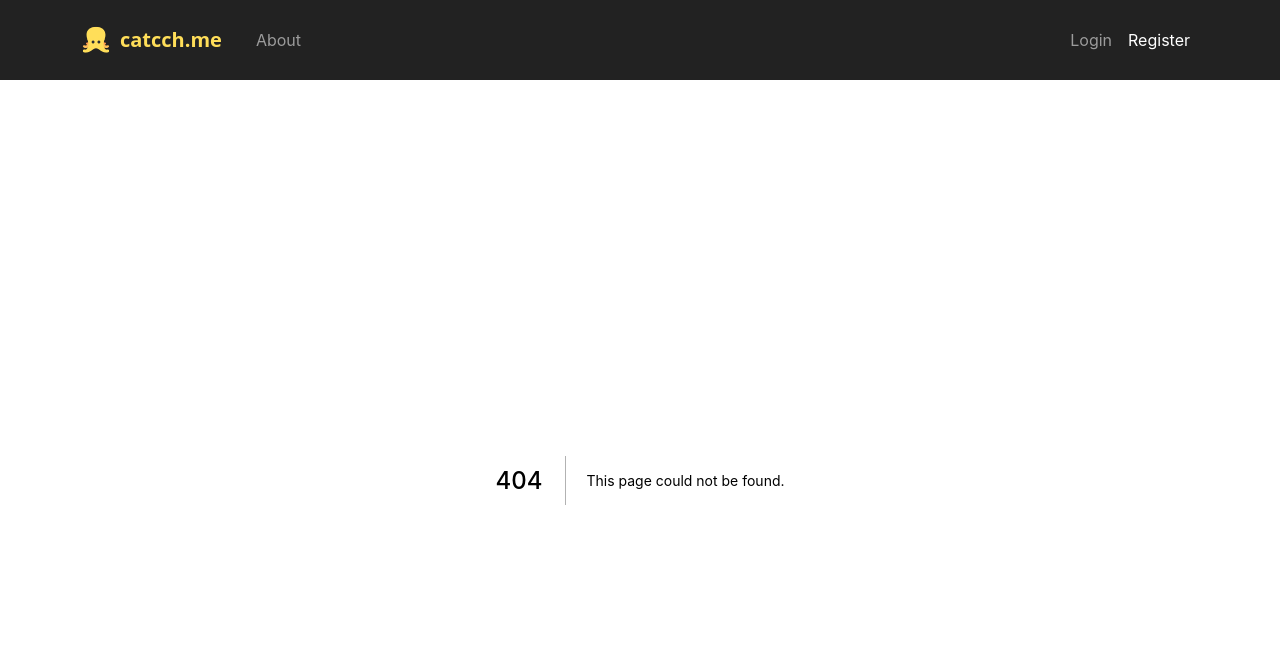
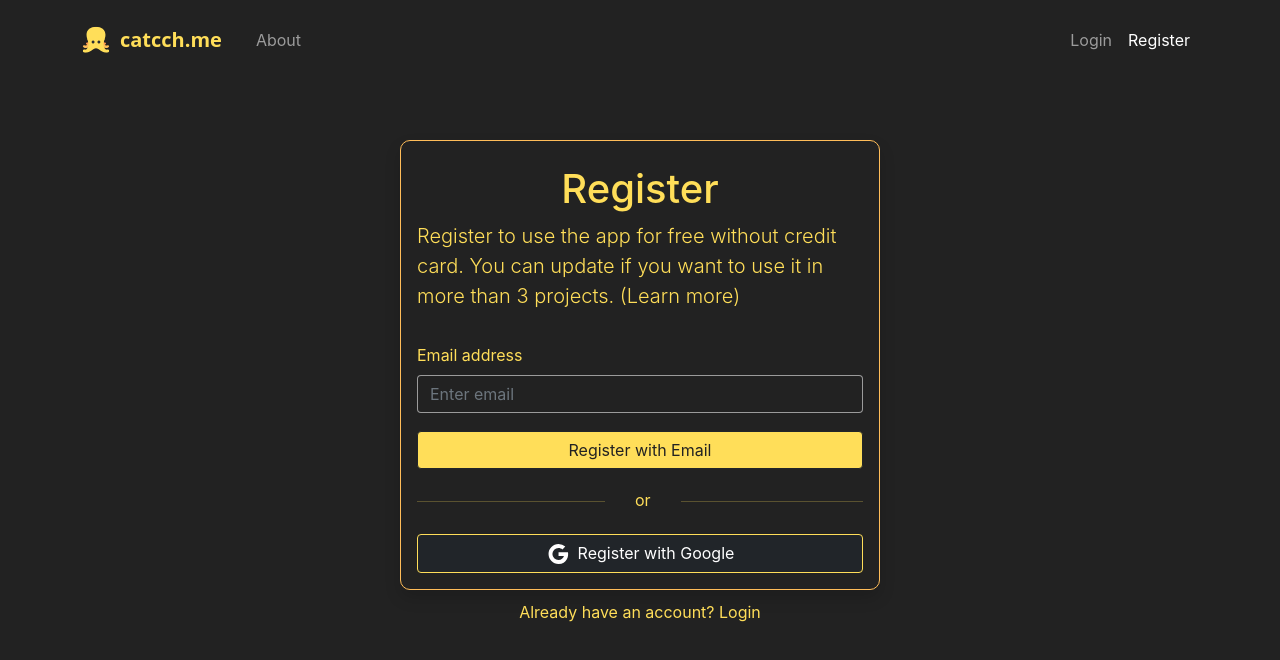
Before and after one commit to armancs12/catcch.me, a Next.js app: page /auth/register in a window 1280 px wide. Before the commit this address had no page. Shown: the top 660 px of the page. Built offline with nearby package versions, Linux system fonts and the light colour scheme.

Commit message:
Create register page

```diff
--- /dev/null
+++ b/src/pages/auth/register.tsx
@@ -0,0 +1,27 @@
+import { NextPage } from "next";
+import Link from "next/link";
+import AuthForm from "../../components/AuthForm";
+import styles from "../../styles/RegisterPage.module.css"
+
+const RegisterPage: NextPage = () => {
+  return (
+    <main>
+      <AuthForm
+        className={styles.Form}
+        title="Register"
+        description={
+          <>
+            Register to use the app for free without credit card. You can update
+            if you want to use it in more than 3 projects. (
+            <Link href={"/about"}>Learn more</Link>)
+          </>
+        }
+        emailButtonText="Register with Email"
+        googleButtonText="Register with Google"
+      />
+      <p className={styles.FormFooter}>Already have an account? <Link href="/auth/login">Login</Link></p>
+    </main>
+  );
+};
+
+export default RegisterPage;
--- /dev/null
+++ b/src/styles/RegisterPage.module.css
@@ -0,0 +1,7 @@
+.Form {
+    margin-bottom: 10px;
+}
+
+.FormFooter {
+    text-align: center;
+}
```
